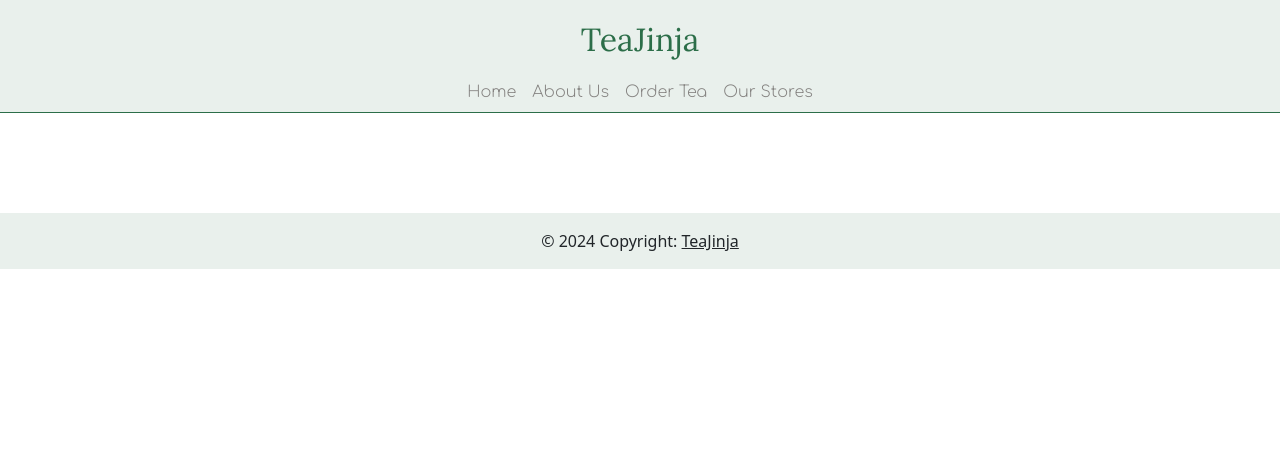
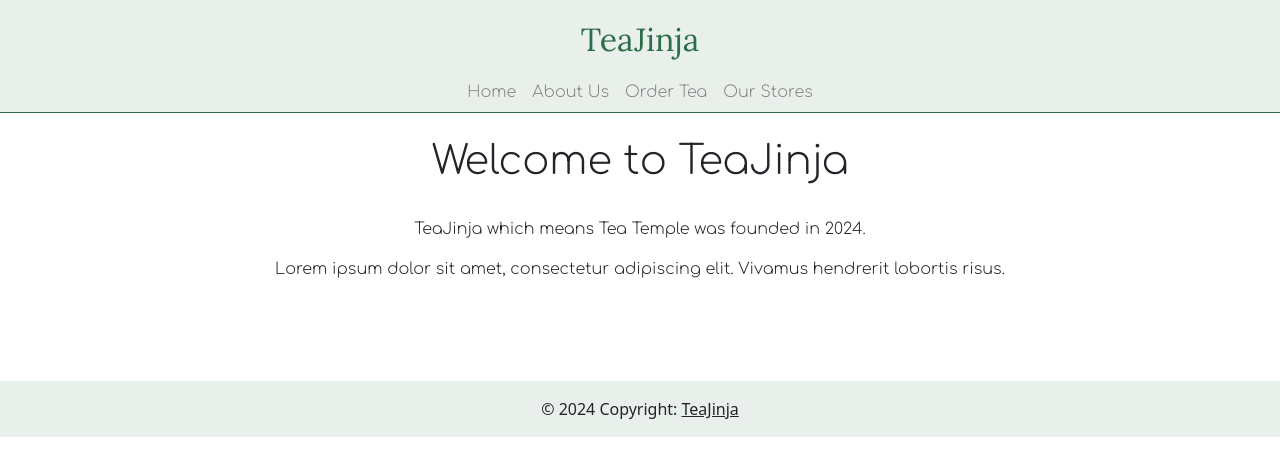
Before and after one commit to xiaojieee/week11_jen_shujie, a Flask app: page /about/ in a window 1280 px wide. Shown: the top 476 px of the page. Run offline with Flask 3, Linux system fonts and the light colour scheme.

Commit message:
updated about page

```diff
--- a/application/static/main_styles.css
+++ b/application/static/main_styles.css
@@ -57,3 +57,11 @@ figcaption {
   font-size: 1.1rem !important;
   text-decoration: none;
 }
+
+p {
+  text-align: center;
+  font-family: "Comfortaa", sans-serif;
+  font-optical-sizing: auto;
+  font-weight: 300;
+  font-style: normal;
+}
--- a/application/templates/about.html
+++ b/application/templates/about.html
@@ -1,5 +1,9 @@
 {% extends "layout.html" %}
 
 {%block body_content %}
-
+<br>
+<h1>Welcome to TeaJinja</h1>
+<br>
+<p>TeaJinja which means Tea Temple was founded in 2024.</p>
+<p>Lorem ipsum dolor sit amet, consectetur adipiscing elit. Vivamus hendrerit lobortis risus. </p>
 {% endblock %}
--- a/application/templates/home.html
+++ b/application/templates/home.html
@@ -1,7 +1,10 @@
 {% extends "layout.html" %}
 
 {%block body_content %}
-<h1>Welcome to Tea Jinja</h1>
+<br>
+<h1>Welcome to TeaJinja</h1>
+<br>
+<p>Lorem ipsum dolor sit amet, consectetur adipiscing elit. Vivamus hendrerit lobortis risus. </p>
 
 {% include "carousel.html" %}
 
--- a/application/templates/store.html
+++ b/application/templates/store.html
@@ -1,7 +1,9 @@
 {% extends "layout.html" %}
 
 {%block body_content %}
+<br>
 <h1>Check the nearest store to you!</h1>
+<br>
 
 <div style="display: flex; justify-content: center;">
 <iframe src="https://www.google.com/maps/embed?pb=!1m14!1m12!1m3!1d25764.188982476815!2d-0.12704650617176075!3d51.50654487749638!2m3!1f0!2f0!3f0!3m2!1i1024!2i768!4f13.1!5e0!3m2!1sen!2suk!4v1711766762941!5m2!1sen!2suk" width="600" height="450" style="border:0;" allowfullscreen="" loading="lazy" referrerpolicy="no-referrer-when-downgrade"></iframe>
```
